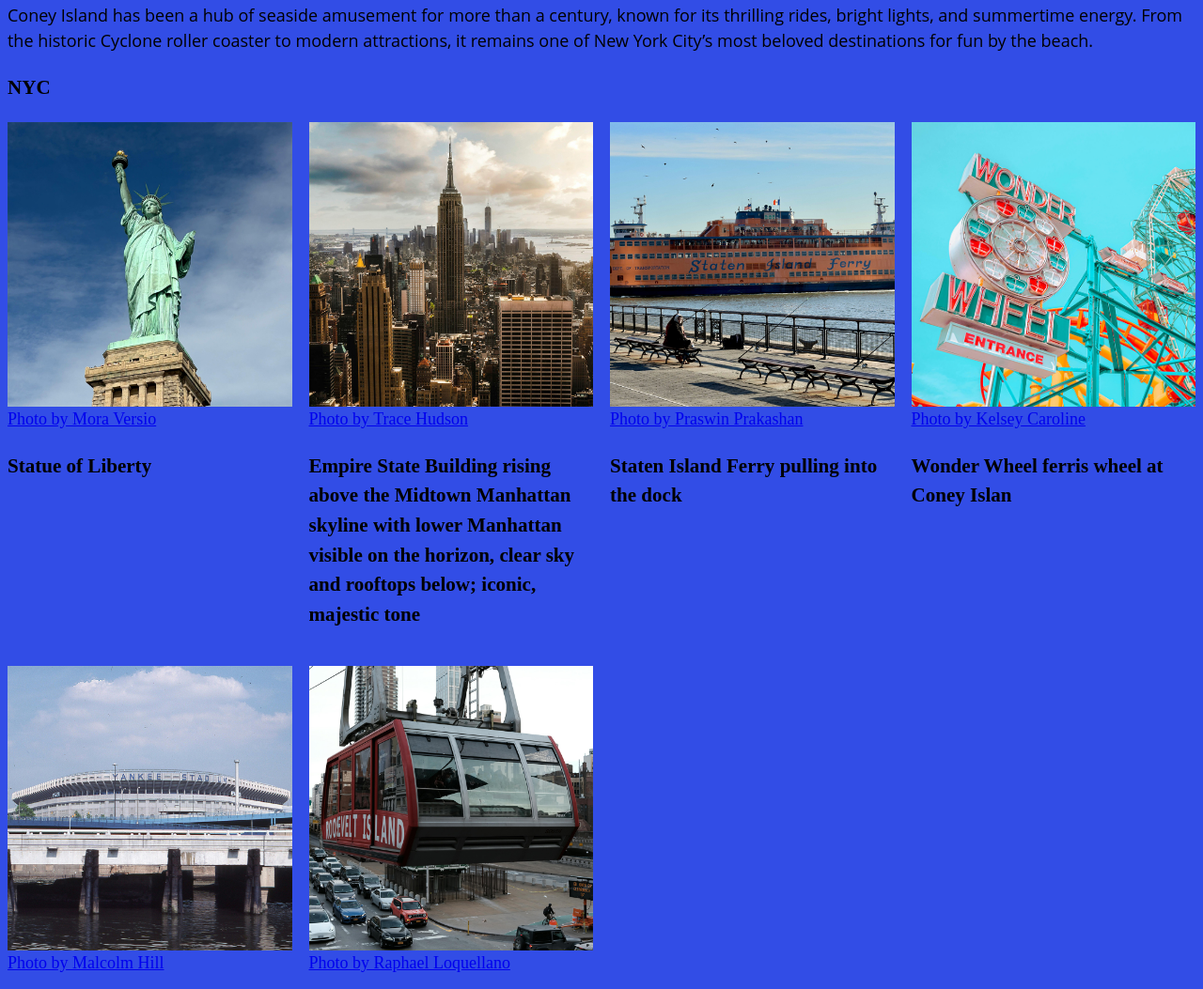
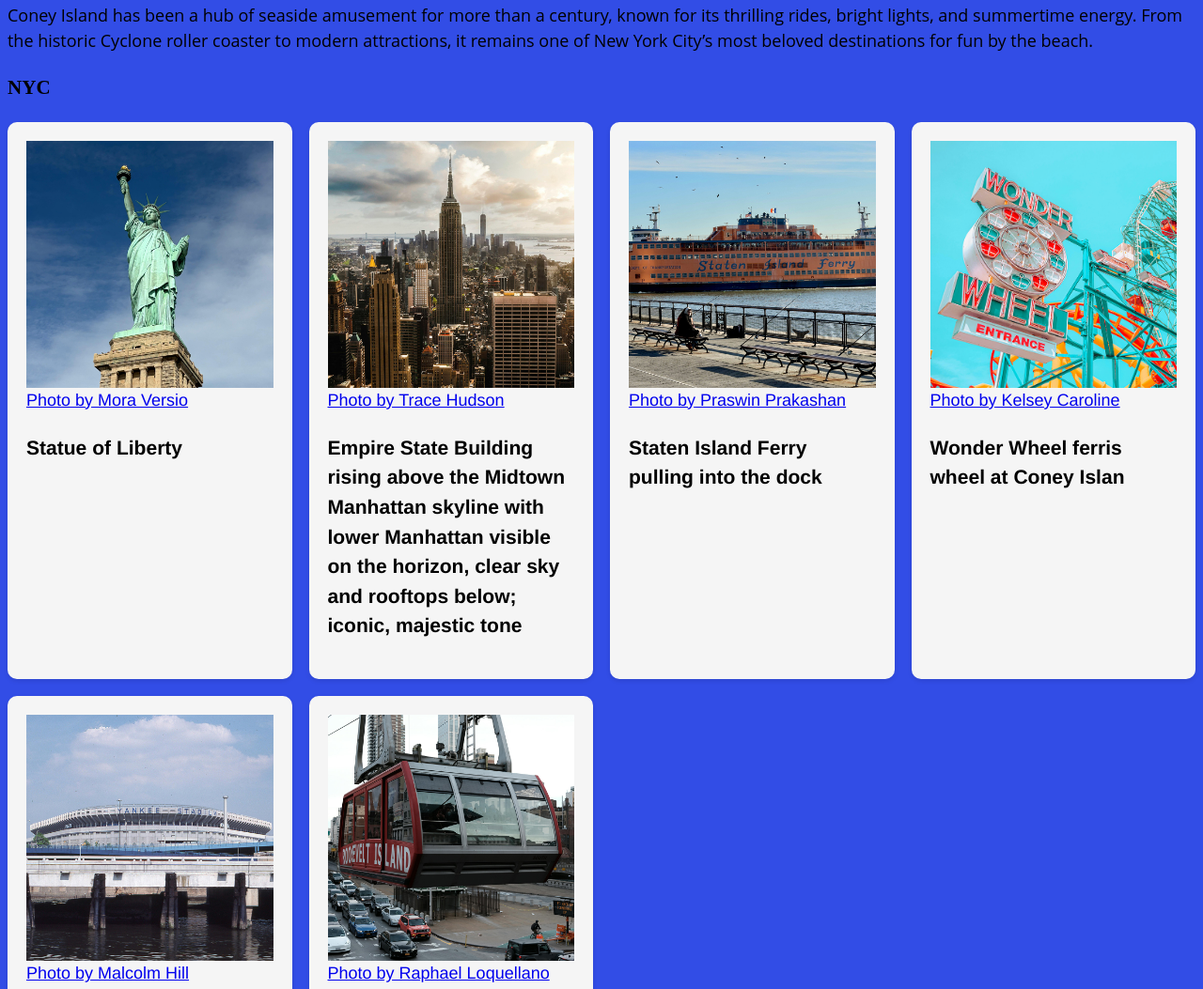
Before and after one commit to 444madeleine/weekseven, a plain HTML site: page index.html in a window 1280 px wide. Shown: the part 1812-2865 px from the top of the page at 94% size. Drawn offline with Linux system fonts and the light colour scheme; files whose address does not match are found by name.

Commit message:
Update style.css: improve CSS styling and fix iframe attributes (e.g., width, height, border)

```diff
--- a/style.css
+++ b/style.css
@@ -85,7 +85,7 @@
   font-family: 'Open Sans', sans-serif;
 }
 
-.landmark class{
+.landmark {
   font-family: 'Franklin Gothic Medium', 'Arial Narrow', Arial, sans-serif;
   background-color: #f5f5f5; /* light gray */
   padding: 20px;
```
